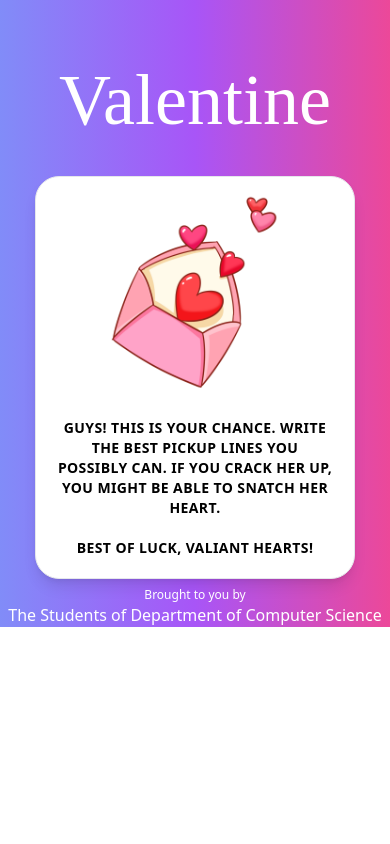
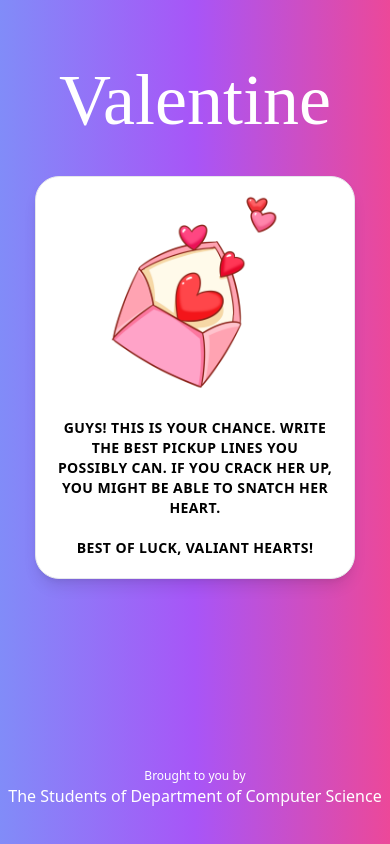
Before and after one commit to CyberFlaw/Cupid-Cameos, a Next.js app: page / in a window 390 px wide. Built offline with nearby package versions, Linux system fonts and the light colour scheme; a web font is replaced by a local one; what tailwindcss-filters would draw is missing.

Commit message:
Minor layout touchups

```diff
--- a/pages/index.jsx
+++ b/pages/index.jsx
@@ -1,16 +1,16 @@
 import Link from "next/link";
 import Image from "next/image";
 
-import readImage from "../assets/read.png";
+// import readImage from "../assets/read.png";
 import writeImage from "../assets/write.png";
 
 export default function Home() {
   return (
     <>
-      <div className="flex flex-col bg-gradient-to-r from-indigo-400 via-purple-500 to-pink-500 h-auto sm:h-screen justify-start items-center">
+      <div className="flex flex-col bg-gradient-to-r from-indigo-400 via-purple-500 to-pink-500 min-h-screen sm:h-screen justify-start items-center">
         <h1 className="text-7xl sm:mt-20 mt-16 text-white">Valentine</h1>
 
-        <div className="w-full flex sm:flex-row flex-col justify-center items-center mt-0 sm:mt-3 sm:mb-20">
+        <div className="w-full flex sm:flex-row flex-col justify-center items-center mt-0 sm:mt-3 sm:mb-20 mb-36">
           {/* Submit pickup */}
           <div id="submit-pickup">
             <Link href="/submit-pickup" passHref>
@@ -71,7 +71,7 @@ export default function Home() {
             </Link>
           </div> */}
         </div>
-        <div className="flex flex-1 flex-col justify-center items-center ">
+        <div className="flex flex-grow flex-col justify-center items-center ">
           <h3 className="text-white text-xs">Brought to you by</h3>
           <h2 className="text-white text-xm">
             {" "}
```
